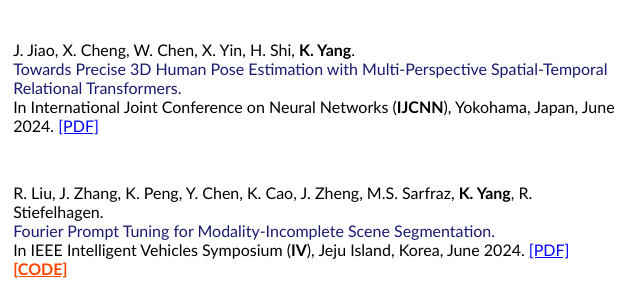
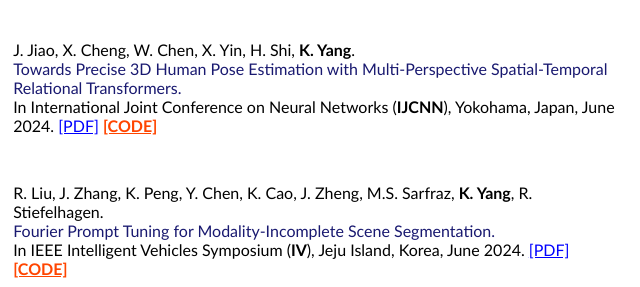
Before and after one commit to elnino9ykl/elnino9ykl.github.io, a plain HTML site: page index.html in a window 1280 px wide. Shown: the part 3701-3988 px from the top of the page, 561-1201 px from the left. Drawn offline with Linux system fonts and the light colour scheme.

Commit message:
Update 20240415

```diff
--- a/index.html
+++ b/index.html
@@ -555,6 +555,7 @@
                             <a style="color:MidnightBlue">Towards Precise 3D Human Pose Estimation with Multi-Perspective Spatial-Temporal Relational Transformers.</a><br />
                             In International Joint Conference on Neural Networks (<b>IJCNN</b>), Yokohama, Japan, June 2024.
                             <a style="color:BLUE" href="https://arxiv.org/pdf/2401.16700.pdf">[PDF]</a>
+                            <b><a style="color:orangered" href="https://github.com/WUJINHUAN/3D-human-pose">[CODE]</a></b>
                         </td>
                     </tr>
                 </table>
```
Also changed, not shown: publications.html (+1 -0 lines).
